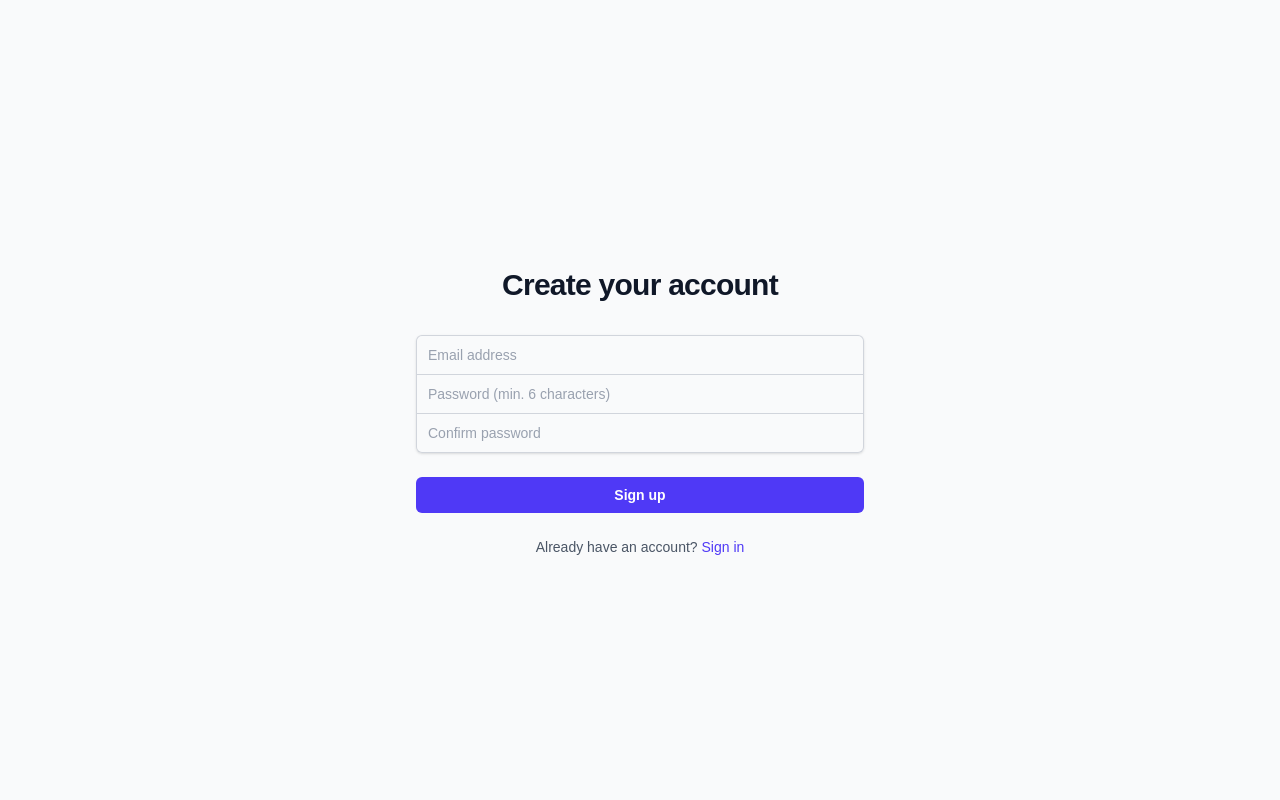
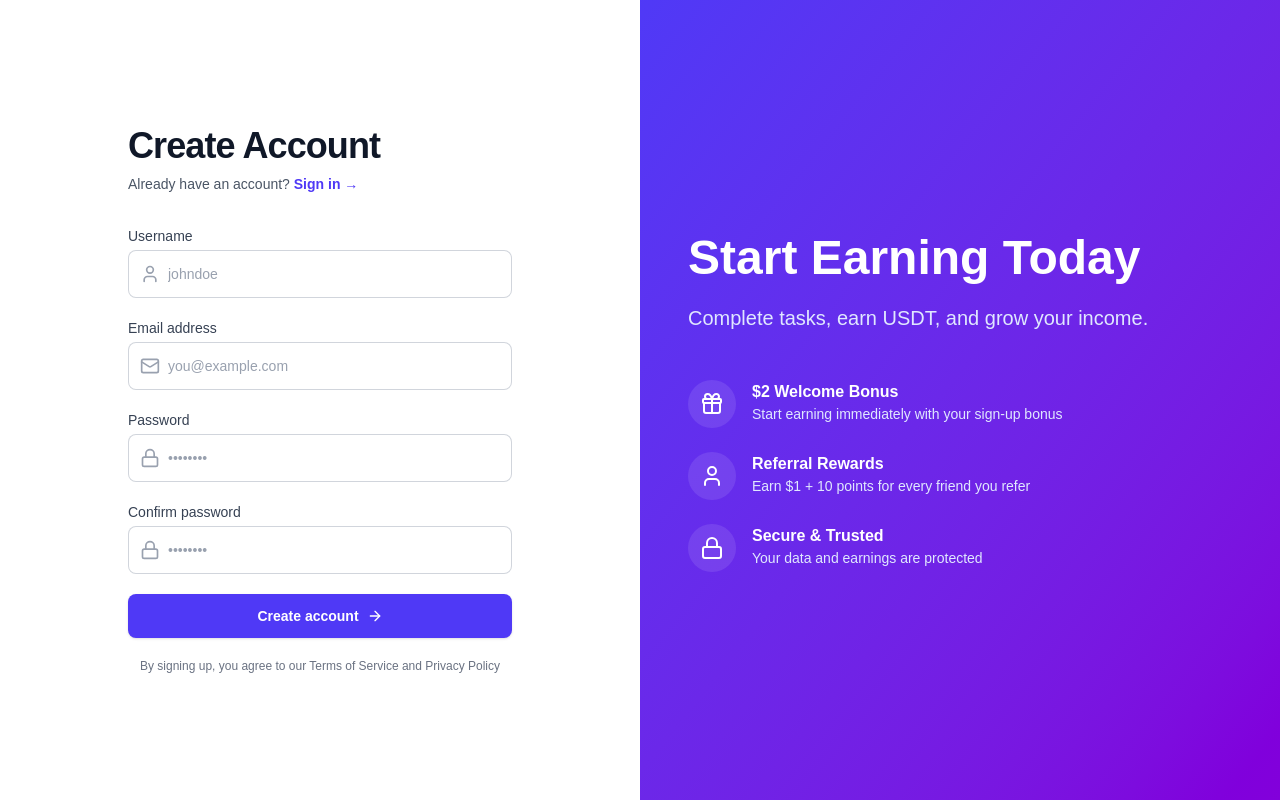
Before and after one commit to Bright076/Vantra, a Next.js app: page /signup in a window 1280 px wide. Built offline with nearby package versions, Linux system fonts and the light colour scheme.

Commit message:
feat: Add professional login/signup pages with username field

```diff
--- a/app/login/page.tsx
+++ b/app/login/page.tsx
@@ -4,6 +4,7 @@ import { useState } from 'react'
 import { useRouter } from 'next/navigation'
 import { createClient } from '@/lib/supabase/client'
 import Link from 'next/link'
+import { Mail, Lock, ArrowRight, TrendingUp, Shield, Zap } from 'lucide-react'
 
 export default function LoginPage() {
   const router = useRouter()
@@ -56,44 +57,72 @@ export default function LoginPage() {
   }
 
   return (
-    <div className="flex min-h-screen items-center justify-center bg-gray-50 px-4 py-12 dark:bg-gray-900 sm:px-6 lg:px-8">
-      <div className="w-full max-w-md space-y-8">
+    <div className="flex min-h-screen">
+      {/* Left Side - Form */}
+      <div className="flex w-full flex-col justify-center px-4 py-12 sm:px-6 lg:w-1/2 lg:px-20 xl:px-24">
+        <div className="mx-auto w-full max-w-sm lg:w-96">
           <div>
-          <h2 className="mt-6 text-center text-3xl font-bold tracking-tight text-gray-900 dark:text-white">
-            Sign in to your account
+            <h2 className="text-4xl font-bold tracking-tight text-gray-900 dark:text-white">
+              Welcome Back
             </h2>
+            <p className="mt-2 text-sm text-gray-600 dark:text-gray-400">
+              Don't have an account?{' '}
+              <Link
+                href="/signup"
+                className="font-semibold text-indigo-600 hover:text-indigo-500 dark:text-indigo-400"
+              >
+                Sign up →
+              </Link>
+            </p>
           </div>
 
-        <form className="mt-8 space-y-6" onSubmit={handleLogin}>
-          <div className="-space-y-px rounded-md shadow-sm">
+          <form className="mt-10 space-y-6" onSubmit={handleLogin}>
             <div>
-              <label htmlFor="email-address" className="sr-only">
+              <label htmlFor="email" className="block text-sm font-medium text-gray-700 dark:text-gray-300">
                 Email address
               </label>
+              <div className="relative mt-1">
+                <div className="pointer-events-none absolute inset-y-0 left-0 flex items-center pl-3">
+                  <Mail className="h-5 w-5 text-gray-400" />
+                </div>
                 <input
-                id="email-address"
+                  id="email"
                   name="email"
                   type="email"
                   autoComplete="email"
                   required
-                className="relative block w-full rounded-t-md border-0 px-3 py-2 text-gray-900 ring-1 ring-inset ring-gray-300 placeholder:text-gray-400 focus:z-10 focus:ring-2 focus:ring-inset focus:ring-indigo-600 dark:bg-gray-800 dark:text-white dark:ring-gray-700 sm:text-sm sm:leading-6"
-                placeholder="Email address"
+                  className="block w-full rounded-lg border-0 py-3 pl-10 pr-3 text-gray-900 ring-1 ring-inset ring-gray-300 placeholder:text-gray-400 focus:ring-2 focus:ring-indigo-600 dark:bg-gray-800 dark:text-white dark:ring-gray-700 sm:text-sm sm:leading-6"
+                  placeholder="you@example.com"
                   value={email}
                   onChange={(e) => setEmail(e.target.value)}
                 />
               </div>
+            </div>
+
             <div>
-              <label htmlFor="password" className="sr-only">
+              <div className="flex items-center justify-between">
+                <label htmlFor="password" className="block text-sm font-medium text-gray-700 dark:text-gray-300">
                   Password
                 </label>
+                <Link
+                  href="#"
+                  className="text-sm font-semibold text-indigo-600 hover:text-indigo-500 dark:text-indigo-400"
+                >
+                  Forgot password?
+                </Link>
+              </div>
+              <div className="relative mt-1">
+                <div className="pointer-events-none absolute inset-y-0 left-0 flex items-center pl-3">
+                  <Lock className="h-5 w-5 text-gray-400" />
+                </div>
                 <input
                   id="password"
                   name="password"
                   type="password"
                   autoComplete="current-password"
                   required
-                className="relative block w-full rounded-b-md border-0 px-3 py-2 text-gray-900 ring-1 ring-inset ring-gray-300 placeholder:text-gray-400 focus:z-10 focus:ring-2 focus:ring-inset focus:ring-indigo-600 dark:bg-gray-800 dark:text-white dark:ring-gray-700 sm:text-sm sm:leading-6"
-                placeholder="Password"
+                  className="block w-full rounded-lg border-0 py-3 pl-10 pr-3 text-gray-900 ring-1 ring-inset ring-gray-300 placeholder:text-gray-400 focus:ring-2 focus:ring-indigo-600 dark:bg-gray-800 dark:text-white dark:ring-gray-700 sm:text-sm sm:leading-6"
+                  placeholder="••••••••"
                   value={password}
                   onChange={(e) => setPassword(e.target.value)}
                 />
@@ -101,31 +130,85 @@ export default function LoginPage() {
             </div>
 
             {error && (
-            <div className="rounded-md bg-red-50 p-4 dark:bg-red-900/20">
+              <div className="rounded-lg bg-red-50 p-4 dark:bg-red-900/20">
                 <p className="text-sm text-red-800 dark:text-red-200">{error}</p>
               </div>
             )}
 
-          <div>
             <button
               type="submit"
               disabled={loading}
-              className="group relative flex w-full justify-center rounded-md bg-indigo-600 px-3 py-2 text-sm font-semibold text-white hover:bg-indigo-500 focus-visible:outline focus-visible:outline-2 focus-visible:outline-offset-2 focus-visible:outline-indigo-600 disabled:opacity-50 disabled:cursor-not-allowed"
+              className="group flex w-full items-center justify-center gap-2 rounded-lg bg-indigo-600 px-4 py-3 text-sm font-semibold text-white shadow-sm hover:bg-indigo-500 focus-visible:outline focus-visible:outline-2 focus-visible:outline-offset-2 focus-visible:outline-indigo-600 disabled:cursor-not-allowed disabled:opacity-50"
             >
-              {loading ? 'Signing in...' : 'Sign in'}
+              {loading ? (
+                'Signing in...'
+              ) : (
+                <>
+                  Sign in
+                  <ArrowRight className="h-4 w-4 transition-transform group-hover:translate-x-1" />
+                </>
+              )}
             </button>
+          </form>
+        </div>
       </div>
 
-          <div className="text-center text-sm">
-            <span className="text-gray-600 dark:text-gray-400">Don't have an account? </span>
-            <Link
-              href="/signup"
-              className="font-medium text-indigo-600 hover:text-indigo-500 dark:text-indigo-400"
-            >
-              Sign up
-            </Link>
+      {/* Right Side - Hero */}
+      <div className="relative hidden lg:block lg:w-1/2">
+        <div className="absolute inset-0 bg-gradient-to-br from-purple-600 to-indigo-700">
+          <div className="flex h-full flex-col justify-center px-12 text-white">
+            <h1 className="text-5xl font-bold leading-tight">
+              Your Success Starts Here
+            </h1>
+            <p className="mt-4 text-xl text-purple-100">
+              Access your dashboard and continue earning.
+            </p>
+
+            <div className="mt-12 space-y-6">
+              <div className="flex items-start gap-4">
+                <div className="flex h-12 w-12 flex-shrink-0 items-center justify-center rounded-full bg-white/10">
+                  <TrendingUp className="h-6 w-6" />
                 </div>
-        </form>
+                <div>
+                  <h3 className="font-semibold">Track Your Earnings</h3>
+                  <p className="text-sm text-purple-100">
+                    Monitor your USDT balance and points in real-time
+                  </p>
+                </div>
+              </div>
+
+              <div className="flex items-start gap-4">
+                <div className="flex h-12 w-12 flex-shrink-0 items-center justify-center rounded-full bg-white/10">
+                  <Zap className="h-6 w-6" />
+                </div>
+                <div>
+                  <h3 className="font-semibold">Complete Tasks</h3>
+                  <p className="text-sm text-purple-100">
+                    Access hundreds of tasks and start earning instantly
+                  </p>
+                </div>
+              </div>
+
+              <div className="flex items-start gap-4">
+                <div className="flex h-12 w-12 flex-shrink-0 items-center justify-center rounded-full bg-white/10">
+                  <Shield className="h-6 w-6" />
+                </div>
+                <div>
+                  <h3 className="font-semibold">Secure Platform</h3>
+                  <p className="text-sm text-purple-100">
+                    Your account and earnings are always protected
+                  </p>
+                </div>
+              </div>
+            </div>
+
+            <div className="mt-12 rounded-lg bg-white/10 p-6 backdrop-blur-sm">
+              <p className="text-sm text-purple-100">
+                "Best platform I've used for earning online. Simple, reliable, and pays on time!" - Sarah M.
+              </p>
+            </div>
+          </div>
+        </div>
       </div>
     </div>
   )
--- a/app/signup/page.tsx
+++ b/app/signup/page.tsx
@@ -5,12 +5,14 @@ import { useRouter, useSearchParams } from 'next/navigation'
 import { createClient } from '@/lib/supabase/client'
 import { generateReferralCode } from '@/lib/utils/referral'
 import Link from 'next/link'
+import { User, Mail, Lock, Gift, ArrowRight } from 'lucide-react'
 
 function SignupForm() {
   const router = useRouter()
   const searchParams = useSearchParams()
   const referralCode = searchParams.get('ref')
 
+  const [username, setUsername] = useState('')
   const [email, setEmail] = useState('')
   const [password, setPassword] = useState('')
   const [confirmPassword, setConfirmPassword] = useState('')
@@ -24,6 +26,11 @@ function SignupForm() {
     setMessage(null)
 
     // Validation
+    if (username.length < 3) {
+      setError('Username must be at least 3 characters')
+      return
+    }
+
     if (password !== confirmPassword) {
       setError('Passwords do not match')
       return
@@ -73,6 +80,7 @@ function SignupForm() {
         .insert({
           id: userId,
           email: authData.user.email!,
+          username: username,
           role: 'user',
           usdt_balance: 2.0, // $2 welcome bonus
           points: 20, // 20 points welcome bonus
@@ -101,7 +109,7 @@ function SignupForm() {
 
       // Success! User is created with welcome bonus
       setMessage(
-        'Account created successfully! Welcome bonus of $2 and 20 points credited. Please check your email to verify your account.'
+        'Account created successfully! Welcome bonus of $2 and 20 points credited.'
       )
 
       // Redirect to login after 2 seconds
@@ -117,66 +125,120 @@ function SignupForm() {
   }
 
   return (
-    <div className="flex min-h-screen items-center justify-center bg-gray-50 px-4 py-12 dark:bg-gray-900 sm:px-6 lg:px-8">
-      <div className="w-full max-w-md space-y-8">
+    <div className="flex min-h-screen">
+      {/* Left Side - Form */}
+      <div className="flex w-full flex-col justify-center px-4 py-12 sm:px-6 lg:w-1/2 lg:px-20 xl:px-24">
+        <div className="mx-auto w-full max-w-sm lg:w-96">
           <div>
-          <h2 className="mt-6 text-center text-3xl font-bold tracking-tight text-gray-900 dark:text-white">
-            Create your account
+            <h2 className="text-4xl font-bold tracking-tight text-gray-900 dark:text-white">
+              Create Account
             </h2>
-          {referralCode && (
-            <p className="mt-2 text-center text-sm text-green-600 dark:text-green-400">
-              🎉 You were referred! You'll get $2 + 20 points, and your referrer gets $1 + 10
-              points when you complete your first task.
+            <p className="mt-2 text-sm text-gray-600 dark:text-gray-400">
+              Already have an account?{' '}
+              <Link
+                href="/login"
+                className="font-semibold text-indigo-600 hover:text-indigo-500 dark:text-indigo-400"
+              >
+                Sign in →
+              </Link>
             </p>
-          )}
           </div>
 
-        <form className="mt-8 space-y-6" onSubmit={handleSignup}>
-          <div className="-space-y-px rounded-md shadow-sm">
+          {referralCode && (
+            <div className="mt-6 rounded-lg bg-gradient-to-r from-green-50 to-emerald-50 p-4 dark:from-green-900/20 dark:to-emerald-900/20">
+              <div className="flex items-center gap-2">
+                <Gift className="h-5 w-5 text-green-600 dark:text-green-400" />
+                <p className="text-sm font-medium text-green-900 dark:text-green-100">
+                  You were referred! Get $2 + 20 points bonus
+                </p>
+              </div>
+            </div>
+          )}
+
+          <form className="mt-8 space-y-5" onSubmit={handleSignup}>
             <div>
-              <label htmlFor="email-address" className="sr-only">
+              <label htmlFor="username" className="block text-sm font-medium text-gray-700 dark:text-gray-300">
+                Username
+              </label>
+              <div className="relative mt-1">
+                <div className="pointer-events-none absolute inset-y-0 left-0 flex items-center pl-3">
+                  <User className="h-5 w-5 text-gray-400" />
+                </div>
+                <input
+                  id="username"
+                  name="username"
+                  type="text"
+                  required
+                  minLength={3}
+                  className="block w-full rounded-lg border-0 py-3 pl-10 pr-3 text-gray-900 ring-1 ring-inset ring-gray-300 placeholder:text-gray-400 focus:ring-2 focus:ring-indigo-600 dark:bg-gray-800 dark:text-white dark:ring-gray-700 sm:text-sm sm:leading-6"
+                  placeholder="johndoe"
+                  value={username}
+                  onChange={(e) => setUsername(e.target.value)}
+                />
+              </div>
+            </div>
+
+            <div>
+              <label htmlFor="email" className="block text-sm font-medium text-gray-700 dark:text-gray-300">
                 Email address
               </label>
+              <div className="relative mt-1">
+                <div className="pointer-events-none absolute inset-y-0 left-0 flex items-center pl-3">
+                  <Mail className="h-5 w-5 text-gray-400" />
+                </div>
                 <input
-                id="email-address"
+                  id="email"
                   name="email"
                   type="email"
                   autoComplete="email"
                   required
-                className="relative block w-full rounded-t-md border-0 px-3 py-2 text-gray-900 ring-1 ring-inset ring-gray-300 placeholder:text-gray-400 focus:z-10 focus:ring-2 focus:ring-inset focus:ring-indigo-600 dark:bg-gray-800 dark:text-white dark:ring-gray-700 sm:text-sm sm:leading-6"
-                placeholder="Email address"
+                  className="block w-full rounded-lg border-0 py-3 pl-10 pr-3 text-gray-900 ring-1 ring-inset ring-gray-300 placeholder:text-gray-400 focus:ring-2 focus:ring-indigo-600 dark:bg-gray-800 dark:text-white dark:ring-gray-700 sm:text-sm sm:leading-6"
+                  placeholder="you@example.com"
                   value={email}
                   onChange={(e) => setEmail(e.target.value)}
                 />
               </div>
+            </div>
+
             <div>
-              <label htmlFor="password" className="sr-only">
+              <label htmlFor="password" className="block text-sm font-medium text-gray-700 dark:text-gray-300">
                 Password
               </label>
+              <div className="relative mt-1">
+                <div className="pointer-events-none absolute inset-y-0 left-0 flex items-center pl-3">
+                  <Lock className="h-5 w-5 text-gray-400" />
+                </div>
                 <input
                   id="password"
                   name="password"
                   type="password"
                   autoComplete="new-password"
                   required
-                className="relative block w-full border-0 px-3 py-2 text-gray-900 ring-1 ring-inset ring-gray-300 placeholder:text-gray-400 focus:z-10 focus:ring-2 focus:ring-inset focus:ring-indigo-600 dark:bg-gray-800 dark:text-white dark:ring-gray-700 sm:text-sm sm:leading-6"
-                placeholder="Password (min. 6 characters)"
+                  minLength={6}
+                  className="block w-full rounded-lg border-0 py-3 pl-10 pr-3 text-gray-900 ring-1 ring-inset ring-gray-300 placeholder:text-gray-400 focus:ring-2 focus:ring-indigo-600 dark:bg-gray-800 dark:text-white dark:ring-gray-700 sm:text-sm sm:leading-6"
+                  placeholder="••••••••"
                   value={password}
                   onChange={(e) => setPassword(e.target.value)}
                 />
               </div>
+            </div>
+
             <div>
-              <label htmlFor="confirm-password" className="sr-only">
-                Confirm Password
+              <label htmlFor="confirm-password" className="block text-sm font-medium text-gray-700 dark:text-gray-300">
+                Confirm password
               </label>
+              <div className="relative mt-1">
+                <div className="pointer-events-none absolute inset-y-0 left-0 flex items-center pl-3">
+                  <Lock className="h-5 w-5 text-gray-400" />
+                </div>
                 <input
                   id="confirm-password"
                   name="confirm-password"
                   type="password"
                   autoComplete="new-password"
                   required
-                className="relative block w-full rounded-b-md border-0 px-3 py-2 text-gray-900 ring-1 ring-inset ring-gray-300 placeholder:text-gray-400 focus:z-10 focus:ring-2 focus:ring-inset focus:ring-indigo-600 dark:bg-gray-800 dark:text-white dark:ring-gray-700 sm:text-sm sm:leading-6"
-                placeholder="Confirm password"
+                  className="block w-full rounded-lg border-0 py-3 pl-10 pr-3 text-gray-900 ring-1 ring-inset ring-gray-300 placeholder:text-gray-400 focus:ring-2 focus:ring-indigo-600 dark:bg-gray-800 dark:text-white dark:ring-gray-700 sm:text-sm sm:leading-6"
+                  placeholder="••••••••"
                   value={confirmPassword}
                   onChange={(e) => setConfirmPassword(e.target.value)}
                 />
@@ -184,37 +246,83 @@ function SignupForm() {
             </div>
 
             {error && (
-            <div className="rounded-md bg-red-50 p-4 dark:bg-red-900/20">
+              <div className="rounded-lg bg-red-50 p-4 dark:bg-red-900/20">
                 <p className="text-sm text-red-800 dark:text-red-200">{error}</p>
               </div>
             )}
 
             {message && (
-            <div className="rounded-md bg-green-50 p-4 dark:bg-green-900/20">
+              <div className="rounded-lg bg-green-50 p-4 dark:bg-green-900/20">
                 <p className="text-sm text-green-800 dark:text-green-200">{message}</p>
               </div>
             )}
 
-          <div>
             <button
               type="submit"
               disabled={loading}
-              className="group relative flex w-full justify-center rounded-md bg-indigo-600 px-3 py-2 text-sm font-semibold text-white hover:bg-indigo-500 focus-visible:outline focus-visible:outline-2 focus-visible:outline-offset-2 focus-visible:outline-indigo-600 disabled:opacity-50 disabled:cursor-not-allowed"
+              className="group flex w-full items-center justify-center gap-2 rounded-lg bg-indigo-600 px-4 py-3 text-sm font-semibold text-white shadow-sm hover:bg-indigo-500 focus-visible:outline focus-visible:outline-2 focus-visible:outline-offset-2 focus-visible:outline-indigo-600 disabled:cursor-not-allowed disabled:opacity-50"
             >
-              {loading ? 'Creating account...' : 'Sign up'}
+              {loading ? (
+                'Creating account...'
+              ) : (
+                <>
+                  Create account
+                  <ArrowRight className="h-4 w-4 transition-transform group-hover:translate-x-1" />
+                </>
+              )}
             </button>
+
+            <p className="text-center text-xs text-gray-500 dark:text-gray-400">
+              By signing up, you agree to our Terms of Service and Privacy Policy
+            </p>
+          </form>
+        </div>
       </div>
 
-          <div className="text-center text-sm">
-            <span className="text-gray-600 dark:text-gray-400">Already have an account? </span>
-            <Link
-              href="/login"
-              className="font-medium text-indigo-600 hover:text-indigo-500 dark:text-indigo-400"
-            >
-              Sign in
-            </Link>
+      {/* Right Side - Hero/Benefits */}
+      <div className="relative hidden lg:block lg:w-1/2">
+        <div className="absolute inset-0 bg-gradient-to-br from-indigo-600 to-purple-700">
+          <div className="flex h-full flex-col justify-center px-12 text-white">
+            <h1 className="text-5xl font-bold leading-tight">
+              Start Earning Today
+            </h1>
+            <p className="mt-4 text-xl text-indigo-100">
+              Complete tasks, earn USDT, and grow your income.
+            </p>
+
+            <div className="mt-12 space-y-6">
+              <div className="flex items-start gap-4">
+                <div className="flex h-12 w-12 flex-shrink-0 items-center justify-center rounded-full bg-white/10">
+                  <Gift className="h-6 w-6" />
                 </div>
-        </form>
+                <div>
+                  <h3 className="font-semibold">$2 Welcome Bonus</h3>
+                  <p className="text-sm text-indigo-100">Start earning immediately with your sign-up bonus</p>
+                </div>
+              </div>
+
+              <div className="flex items-start gap-4">
+                <div className="flex h-12 w-12 flex-shrink-0 items-center justify-center rounded-full bg-white/10">
+                  <User className="h-6 w-6" />
+                </div>
+                <div>
+                  <h3 className="font-semibold">Referral Rewards</h3>
+                  <p className="text-sm text-indigo-100">Earn $1 + 10 points for every friend you refer</p>
+                </div>
+              </div>
+
+              <div className="flex items-start gap-4">
+                <div className="flex h-12 w-12 flex-shrink-0 items-center justify-center rounded-full bg-white/10">
+                  <Lock className="h-6 w-6" />
+                </div>
+                <div>
+                  <h3 className="font-semibold">Secure & Trusted</h3>
+                  <p className="text-sm text-indigo-100">Your data and earnings are protected</p>
+                </div>
+              </div>
+            </div>
+          </div>
+        </div>
       </div>
     </div>
   )
@@ -222,11 +330,13 @@ function SignupForm() {
 
 export default function SignupPage() {
   return (
-    <Suspense fallback={
+    <Suspense
+      fallback={
         <div className="flex min-h-screen items-center justify-center bg-gray-50 dark:bg-gray-900">
           <div className="text-gray-600 dark:text-gray-400">Loading...</div>
         </div>
-    }>
+      }
+    >
       <SignupForm />
     </Suspense>
   )
--- a/lib/types/database.ts
+++ b/lib/types/database.ts
@@ -6,6 +6,7 @@ export type TaskCompletionStatus = 'pending' | 'verifying' | 'completed' | 'fail
 export interface Profile {
   id: string
   email: string
+  username?: string | null
   role: UserRole
   usdt_balance: number
   points: number
```
Also changed, not shown: vercel.json (added), 2 other files (tests, documents, lock files or other folders). Lines whose indentation alone changed are shown as unchanged.
